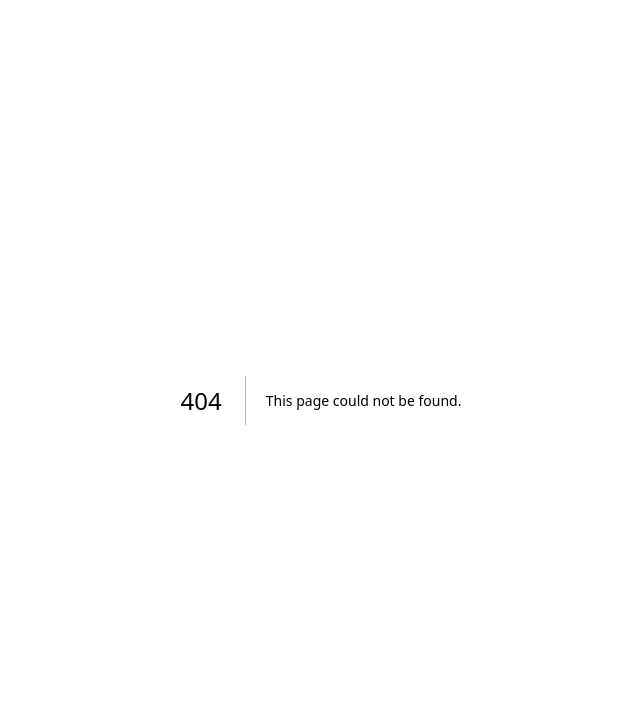
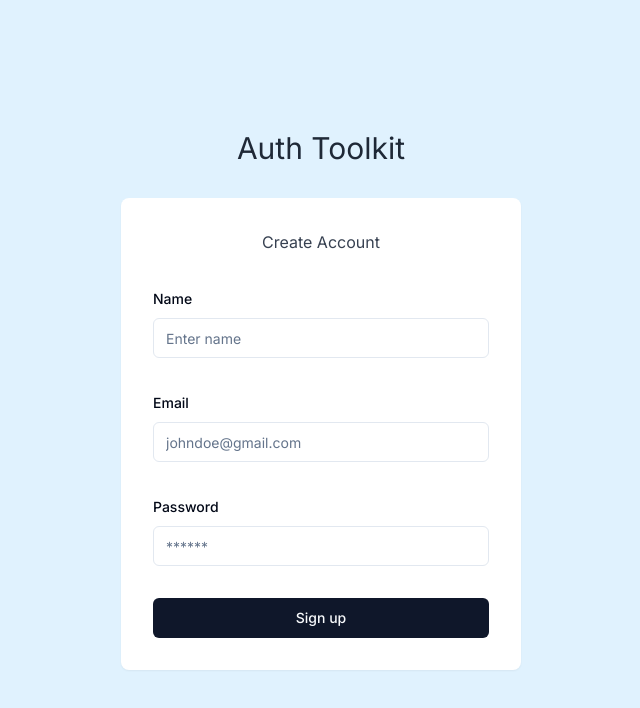
Before and after one commit to PS1242/Auth-toolkit, a Next.js app: page /auth/sign-up in a window 1280 px wide. Before the commit this address had no page. Shown: the top 708 px of the page, without its empty margins (319-959 px from the left). Built offline with nearby package versions, Linux system fonts and the light colour scheme.

Commit message:
sign up page

```diff
--- /dev/null
+++ b/app/auth/layout.tsx
@@ -0,0 +1,12 @@
+export default function AuthLayout({
+  children,
+}: {
+  children: React.ReactNode;
+}) {
+  return (
+    <div className="min-h-screen flex flex-col justify-center items-center bg-sky-100">
+      <h1 className="font text-3xl text-gray-800 mb-8">Auth Toolkit</h1>
+      {children}
+    </div>
+  );
+}
--- a/app/auth/sign-in/page.tsx
+++ b/app/auth/sign-in/page.tsx
@@ -38,10 +38,9 @@ export default function SignInPage() {
   };
 
   return (
-    <div className="min-h-screen flex justify-center items-center bg-sky-100 flex-col">
-      <h1 className="font text-3xl text-gray-800 mb-8">Auth Toolkit</h1>
-      <div className="p-8 bg-white w-[400px] rounded-lg shadow-sm text-gray-700">
-        <h3 className="text-center mb-8">Welcome back</h3>
+    <>
+      <div className="p-8 bg-white w-[400px] rounded-lg shadow-sm">
+        <h3 className="text-center mb-8  text-gray-700">Welcome back</h3>
         <Form {...form}>
           <form onSubmit={form.handleSubmit(onSubmit)} className="space-y-8">
             <FormField
@@ -51,11 +50,7 @@ export default function SignInPage() {
                 <FormItem>
                   <FormLabel>Email</FormLabel>
                   <FormControl>
-                    <Input
-                      placeholder="johndoe@gmail.com"
-                      {...field}
-                      type="email"
-                    />
+                    <Input placeholder="johndoe@gmail.com" {...field} />
                   </FormControl>
                   <FormMessage />
                 </FormItem>
@@ -85,9 +80,9 @@ export default function SignInPage() {
           asChild
           size={"sm"}
         >
-          <Link href={"/auth/signup"}>Don't have an account?</Link>
+          <Link href={"/auth/sign-up"}>Don't have an account?</Link>
         </Button>
       </div>
-    </div>
+    </>
   );
 }
--- /dev/null
+++ b/app/auth/sign-up/page.tsx
@@ -0,0 +1,99 @@
+"use client";
+
+import { Button } from "@/components/ui/button";
+import {
+  Form,
+  FormControl,
+  FormField,
+  FormItem,
+  FormLabel,
+  FormMessage,
+} from "@/components/ui/form";
+import { Input } from "@/components/ui/input";
+import { zodResolver } from "@hookform/resolvers/zod";
+import { useForm } from "react-hook-form";
+import { z } from "zod";
+
+const formSchema = z.object({
+  name: z.string().min(1, {
+    message: "Name is required",
+  }),
+  email: z
+    .string()
+    .min(1, {
+      message: "Email is required",
+    })
+    .email({
+      message: "Enter valid email",
+    }),
+  password: z.string().min(6, {
+    message: "Minimum length required is 6",
+  }),
+});
+
+export default function SignUpPage() {
+  const form = useForm<z.infer<typeof formSchema>>({
+    resolver: zodResolver(formSchema),
+    defaultValues: {
+      name: "",
+      email: "",
+      password: "",
+    },
+  });
+
+  const onSubmit = (data: z.infer<typeof formSchema>) => {
+    console.log(data);
+  };
+
+  return (
+    <div className="p-8 bg-white w-[400px] rounded-lg shadow-sm">
+      <h3 className="text-center mb-8 text-gray-700">Create Account</h3>
+      <Form {...form}>
+        <form onSubmit={form.handleSubmit(onSubmit)} className="space-y-8">
+          <FormField
+            control={form.control}
+            name="name"
+            render={({ field }) => (
+              <FormItem>
+                <FormLabel>Name</FormLabel>
+                <FormControl>
+                  <Input placeholder="Enter name" {...field} />
+                </FormControl>
+                <FormMessage />
+              </FormItem>
+            )}
+          />
+          <FormField
+            control={form.control}
+            name="email"
+            render={({ field }) => (
+              <FormItem>
+                <FormLabel>Email</FormLabel>
+                <FormControl>
+                  <Input placeholder="johndoe@gmail.com" {...field} />
+                </FormControl>
+                <FormMessage />
+              </FormItem>
+            )}
+          />
+          <FormField
+            control={form.control}
+            name="password"
+            render={({ field }) => (
+              <FormItem>
+                <FormLabel>Password</FormLabel>
+                <FormControl>
+                  <Input placeholder="******" {...field} type="password" />
+                </FormControl>
+                <FormMessage />
+              </FormItem>
+            )}
+          />
+          <Button className="w-full" type="submit">
+            Sign up
+          </Button>
+        </form>
+      </Form>
+    </div>
+  );
+}
--- a/package.json
+++ b/package.json
@@ -12,6 +12,7 @@
     "@hookform/resolvers": "^3.3.4",
     "@radix-ui/react-label": "^2.0.2",
     "@radix-ui/react-slot": "^1.0.2",
+    "axios": "^1.6.8",
     "class-variance-authority": "^0.7.0",
     "clsx": "^2.1.0",
     "lucide-react": "^0.363.0",
```
Also changed, not shown: app/api/sign-in/route.ts (added), app/api/sign-up/route.ts (added).
